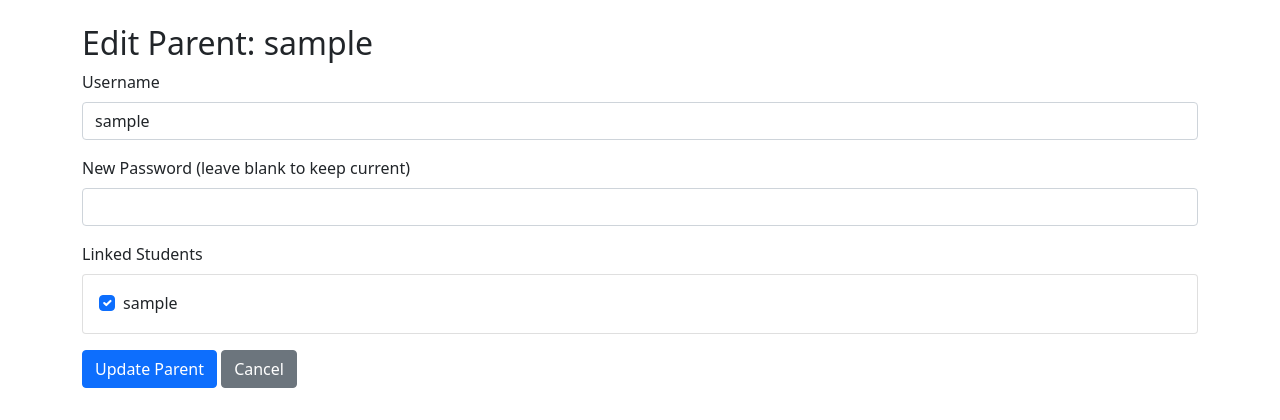
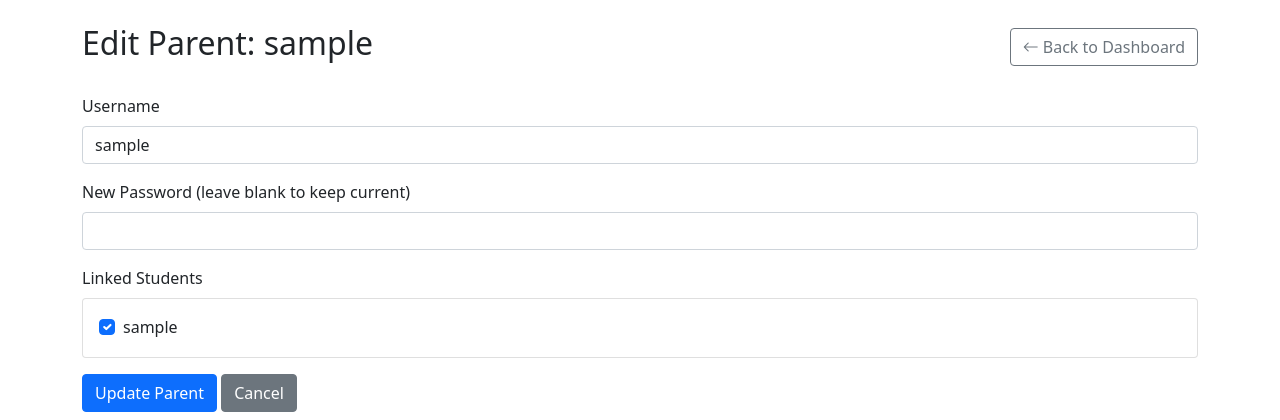
Before and after one commit to Kummirai/school, a Flask app: page /admin/parents/edit/1 in a window 1280 px wide. Shown: the part 64-484 px from the top of the page. Run offline with Flask 3, Linux system fonts and the light colour scheme; the visitor is signed in with stand-in values (Sample User, id 1); a database or web service that is not in the repository returns one stand-in record (values such as "Sample title"); data that the repository does not hold is empty; some libraries are stand-ins or nearby versions.

Commit message:
Refactor edit parent page layout for improved structure and navigation

```diff
--- a/templates/admin/edit_parent.html
+++ b/templates/admin/edit_parent.html
@@ -1,7 +1,15 @@
 {% extends "base.html" %} {% block title %}Edit Parent{% endblock %} {% block
 content %}
 <div class="container mt-4">
-  <h2>Edit Parent: {{ parent.username }}</h2>
+  <div class="d-flex justify-content-between align-items-center mt-4 mb-4">
+    <h2>Edit Parent: {{ parent.username }}</h2>
+    <a
+      href="{{ url_for('admin_dashboard') }}"
+      class="btn btn-outline-secondary"
+    >
+      <i class="bi bi-arrow-left"></i> Back to Dashboard
+    </a>
+  </div>
 
   <form method="POST">
     <div class="mb-3">
```
